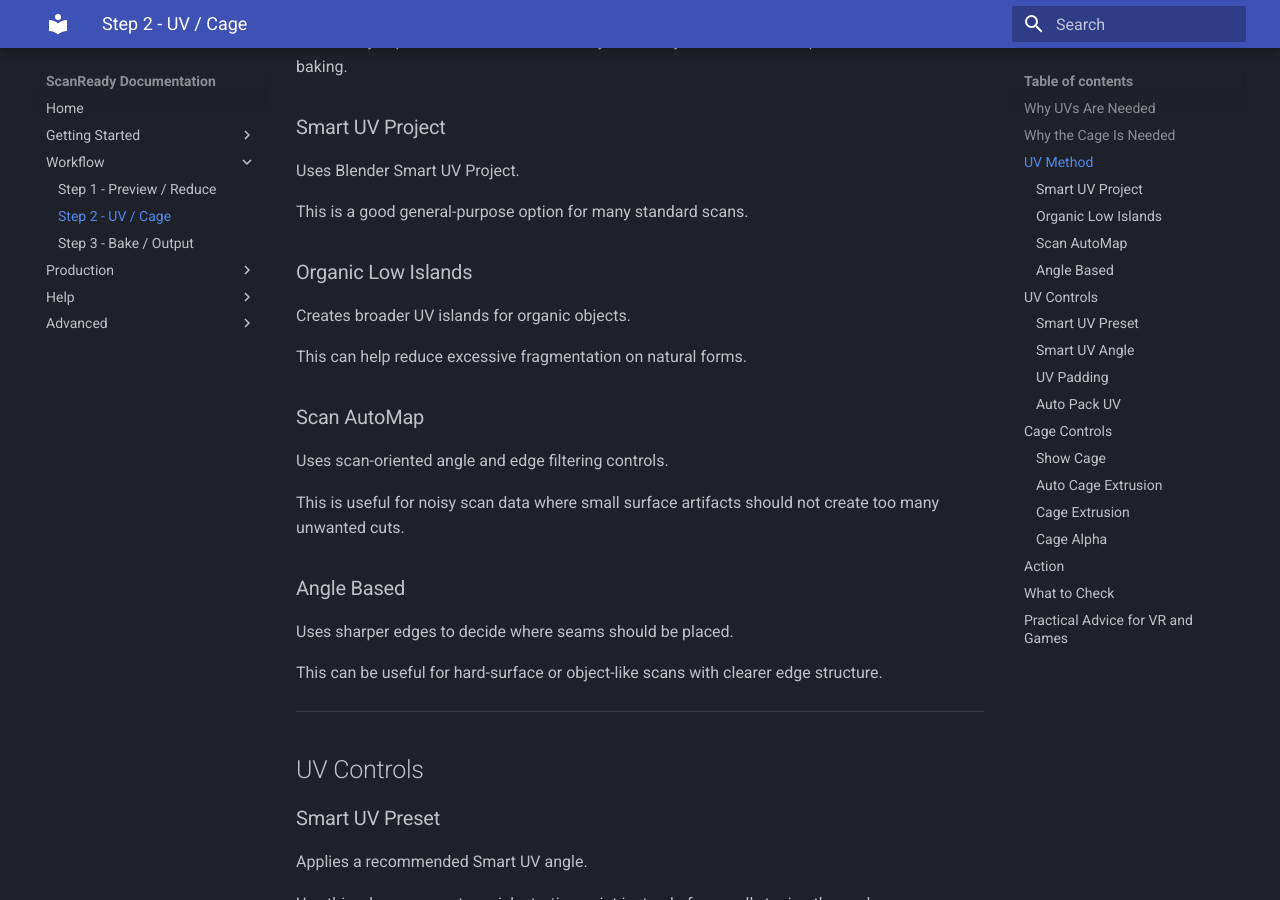
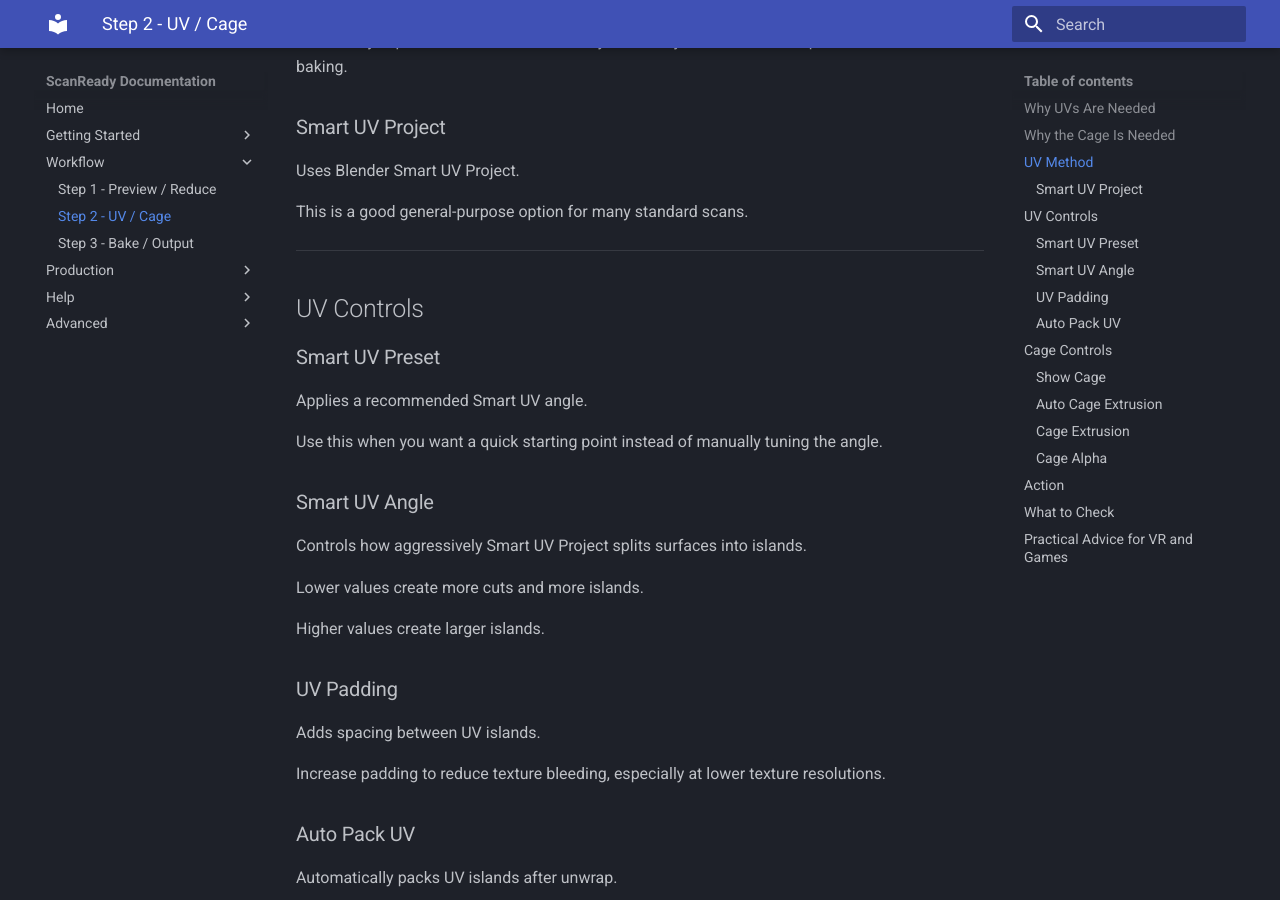
Before and after one commit to marioschiano/scanready-docs, an MkDocs documentation site: the page built from docs/step2.md, in a window 1280 px wide and 900 px high, scrolled down 1350 px. Built offline with MkDocs 1.6.1 and Material for MkDocs 9.7.7, drawn with Linux system fonts in a browser that asks for light colours.

Commit message:
Update step2.md

```diff
--- a/docs/step2.md
+++ b/docs/step2.md
@@ -53,23 +53,6 @@ Uses Blender Smart UV Project.
 
 This is a good general-purpose option for many standard scans.
 
-### Organic Low Islands
-
-Creates broader UV islands for organic objects.
-
-This can help reduce excessive fragmentation on natural forms.
-
-### Scan AutoMap
-
-Uses scan-oriented angle and edge filtering controls.
-
-This is useful for noisy scan data where small surface artifacts should not create too many unwanted cuts.
-
-### Angle Based
-
-Uses sharper edges to decide where seams should be placed.
-
-This can be useful for hard-surface or object-like scans with clearer edge structure.
 
 ---
 
```
